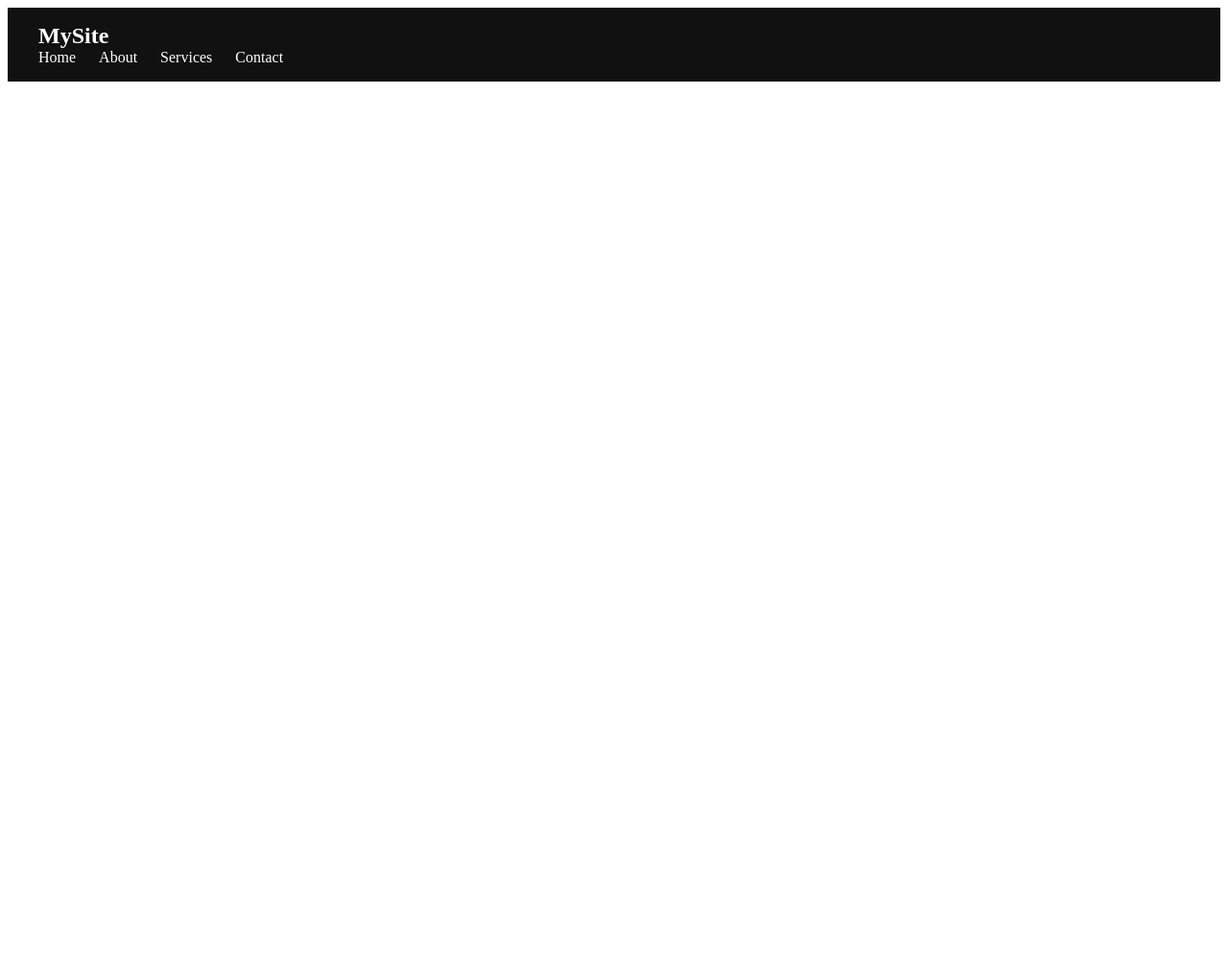
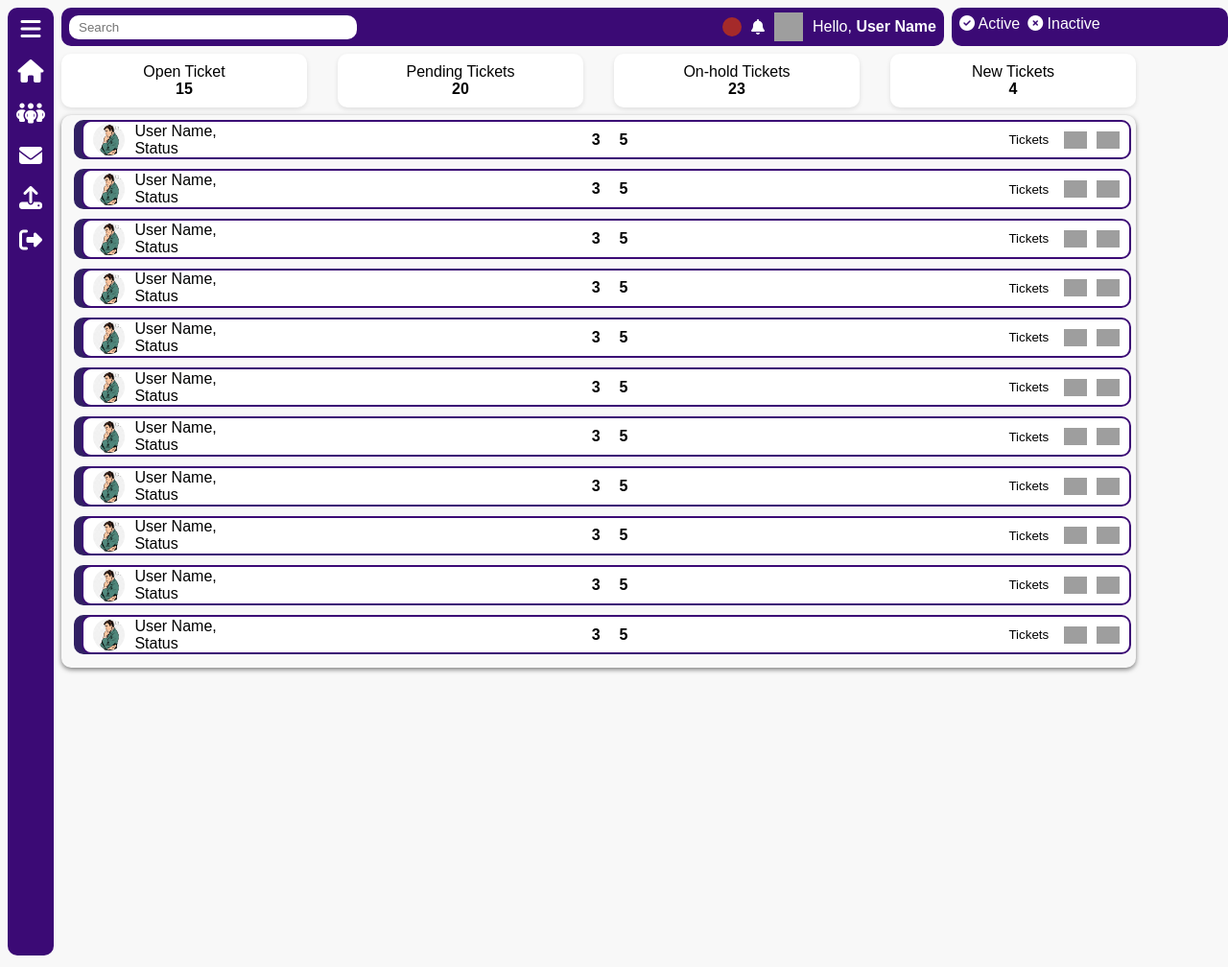
Before and after one commit to pooja31362/Freewheel, a Django app: page / in a window 1280 px wide. Shown: the whole page at 96% size. Run offline with Django 5.2, Linux system fonts and the light colour scheme; grey boxes are pictures that could not be loaded.

Commit message:
50% done with the user part

```diff
--- a/Freewheel_Portal/static/Freewheel_Portal/css/navbar.css
+++ b/Freewheel_Portal/static/Freewheel_Portal/css/navbar.css
@@ -1,66 +1,203 @@
-nav {
-      background-color: #111;
+    * {
+      box-sizing: border-box;
+    }
+    body {
+      margin: 0;
+      font-family: Arial, sans-serif;
+      background-color: #f8f8f8;
+    }
+    .sidebar {
+      position: fixed;
+      top: 0;
+      left: 0;
+      width: 3rem;
+      border-radius: 10px;
+      height: 98vh;
+      background: #3b0a75;
+      display: flex;
+      flex-direction: column;
+      align-items: center;
+      padding: 10px 0;
+      gap: 20px;
+      margin-top: .5rem;
+      margin-left:.5rem;
+
+    }
+    .sidebar i, .sidebar img {
       color: white;
-      padding: 1rem 2rem;
+      font-size: 24px;
+      cursor: pointer;
+    }
+
+    .check {
+        display: flex;
+        gap: .5rem;
+    }
+
+    .status {
+        margin-top: .5rem;
+        display: flex;
+        gap: .5rem;
+        padding: .5rem;
+        background: #3b0a75;
+        color: white;
+        border-radius: 10px;
+        width: 18rem;
+    }
+
+    .topbar {
+        flex: 1;
       display: flex;
       justify-content: space-between;
       align-items: center;
-      position: sticky;
-      top: 0;
-      z-index: 1000;
+      background: #3b0a75;
+      color: white;
+      margin-top: .5rem;
+      margin-left: 4rem;
+      left: calc(100% - .5rem);
+      padding: .5rem;
+      border-radius: 10px;
+      height: 2.5rem;
+      max-width: 70rem;
+    }
+    .topbar input {
+      width: 300px;
+      padding: 5px 10px;
+      border-radius: 10px;
+      border: none;
+    }
+    .stats {
+      display: flex;
+      justify-content: space-between;
+      max-width: 70rem;
+      margin: .5rem 0 0 4rem;
+    }
+    .stat-box {
+      background: white;
+      padding: 10px 20px;
+      border-radius: 10px;
+      box-shadow: 0 2px 5px rgba(0,0,0,0.1);
+      text-align: center;
+      min-width: .1rem;
+      width: 16rem;
+    }
+    .user-container {
+      display: flex;
+      justify-content: space-between;
+      margin: .5rem 0 0 4rem;
+      box-shadow: rgba(0,0,0,0.5) 0px 2px 5px;
+      border-radius: 10px;
+      padding: .3rem .3rem .3rem .8rem;
+      max-width: 70rem;
+    }
+    .user {
+      padding-left: .5rem;
+      scroll-behavior: smooth;
+      flex: 3;
+      max-height: 35.4rem;
+      overflow-y: auto;
     }
 
-    .logo {
-      font-size: 1.5rem;
+    .user::-webkit-scrollbar {
+        width: 8px;
+    }
+
+    .user::-webkit-scrollbar-track {
+        background: transparent;
+    }
+
+    .user::-webkit-scrollbar-thumb {
+        background: transparent ;
+        border-radius: 10px;
+    }
+
+    .user-card {
+      background: white;
+      border: 2px solid #3b0a75;
+      box-shadow: rgba(49,32,99 ,1) -.5rem 0rem 0rem;
+      max-height: 2.6rem;
+      border-radius: 10px;
+      margin-bottom: 10px;
+      padding: 10px;
+      display: flex;
+      justify-content: space-between;
+      align-items: center;
+    }
+    .user-info {
+      display: flex;
+      align-items: center;
+      gap: 10px;
+    }
+
+    .user-info .user-img {
+        max-width: 2.1rem;
+        max-height: 2.1rem;
+    }
+
+    .user-img img {
+      width: 100%;
+      height: 100%;
+      border-radius: 50%;
+    }
+    .user-info i {
+      font-size: 30px;
+      color: white;
+      background: #6a1b9a;
+      padding: 10px;
+      border-radius: 50%;
+    }
+    .user-stats {
+      display: flex;
+      gap: 20px;
       font-weight: bold;
     }
-
-    .nav-links {
+    .user-actions {
       display: flex;
-      gap: 1.5rem;
+      gap: 10px;
     }
-
-    .nav-links a {
-      color: white;
-      text-decoration: none;
-      transition: color 0.3s ease;
-    }
-
-    .nav-links a:hover {
-      color: #00bcd4;
-    }
-
-    .menu-icon {
-      display: none;
-      flex-direction: column;
+    .user-actions button {
+      border: none;
+      background: white;
       cursor: pointer;
     }
-
-    .menu-icon div {
-      width: 25px;
-      height: 3px;
+    .user-actions img {
+      width: 24px;
+    }
+    .filters {
+      flex: 1;
+      margin:.5rem ;
+      max-width: 18rem;
+    }
+    .filters .section {
       background: white;
-      margin: 4px 0;
-      transition: all 0.3s ease;
+      padding: 10px;
+      margin-bottom: 10px;
+      border-radius: 10px;
+      box-shadow: 0 2px 5px rgba(0,0,0,0.1);
     }
-
-    @media (max-width: 768px) {
-      .nav-links {
-        position: absolute;
-        top: 70px;
-        right: 0;
-        background: #111;
-        flex-direction: column;
-        width: 200px;
-        display: none;
-        padding: 1rem;
-      }
-
-      .nav-links.active {
-        display: flex;
-      }
-
-      .menu-icon {
-        display: flex;
-      }
+    .filters select, .filters button {
+      width: 100%;
+      margin-bottom: 5px;
+      padding: 5px;
+      border-radius: 5px;
+      border: 1px solid #ccc;
     }
+    .filters .button-group {
+      display: flex;
+      flex-wrap: wrap;
+      gap: 5px;
+    }
+    .filters .button-group button {
+      flex: 1;
+      border: none;
+      background: #ddd;
+      padding: 5px;
+      border-radius: 5px;
+    }
+    .notice {
+      height: 100px;
+      overflow-y: auto;
+      background: #f1f1f1;
+      padding: 10px;
+      border-radius: 10px;
+    }
--- a/Freewheel_Portal/static/Freewheel_Portal/js/navbar.js
+++ b/Freewheel_Portal/static/Freewheel_Portal/js/navbar.js
@@ -1,3 +1,14 @@
+// ../../static/Freewheel_Portal/js/navbar.js
+
 function toggleMenu() {
-      document.getElementById("navLinks").classList.toggle("active");
-    }
+  const navLinks = document.getElementById('navLinks');
+  navLinks.classList.toggle('active');
+}
+
+// Close mobile menu when window is resized to desktop
+window.addEventListener('resize', () => {
+  const navLinks = document.getElementById('navLinks');
+  if (window.innerWidth > 768) {
+    navLinks.classList.remove('active');
+  }
+});
--- a/Freewheel_Portal/templates/Freewheel_Portal/home.html
+++ b/Freewheel_Portal/templates/Freewheel_Portal/home.html
@@ -1,28 +1,84 @@
 <!DOCTYPE html>
 <html lang="en">
 <head>
-    <meta charset="UTF-8">
-    <meta name="viewport" content="width=device-width, initial-scale=1.0">
-    <title>Support Portal</title>
+  <meta charset="UTF-8">
+  <meta name="viewport" content="width=device-width, initial-scale=1.0">
+  <title>Ticket Dashboard</title>
+  <link rel="stylesheet" href="https://cdnjs.cloudflare.com/ajax/libs/font-awesome/6.4.0/css/all.min.css">
     <link rel="stylesheet" href="../../static/Freewheel_Portal/css/navbar.css">
-    <script src="../../static/Freewheel_Portal/js/navbar.js"></script>
 </head>
 <body>
     <nav>
-        <div class="side_navbar">
-            <div class="logo">MySite</div>
-            <div class="menu-icon" onclick="toggleMenu()">
-            <div></div>
-            <div></div>
-            <div></div>
-            </div>
-            <div class="nav-links" id="navLinks">
-            <a href="#">Home</a>
-            <a href="#">About</a>
-            <a href="#">Services</a>
-            <a href="#">Contact</a>
+        <div class="sidebar">
+            <i class="fa-solid fa-bars"></i>
+            <i class="fa-solid fa-house"></i>
+            <i class="fa-solid fa-people-group"></i>
+            <i class="fa-solid fa-envelope"></i>
+            <i class="fa-solid fa-upload"></i>
+            <i class="fa-solid fa-right-from-bracket"></i>
+        </div>
+
+<div class="check">
+        <div class="topbar">
+            <input type="text" placeholder="Search">
+            <div style="display: flex; align-items: center; gap: 10px;">
+                <div class="circle" style="background:brown;width:20px;height:20px;border-radius:50%;"></div>
+                <i class="fa-solid fa-bell"></i>
+                <img src="https://upload.wikimedia.org/wikipedia/commons/thumb/e/e4/Nuvola_apps_kcmsystem.png/600px-Nuvola_apps_kcmsystem.png" style="width: 30px; height: 30px;">
+                <span>Hello, <b>User Name</b></span>
             </div>
         </div>
+
+
+        <div class="status">
+            <div class="status-box">
+                <i class="fa-solid fa-circle-check"></i>
+                <span>Active</span>
+            </div>
+            <div class="status-box">
+                <i class="fa-solid fa-circle-xmark"></i>
+                <span>Inactive</span>
+            </div>
+        </div>
+</div>
+
     </nav>
+
+
+
+    <div class="stats">
+      <div class="stat-box">Open Ticket<br><b>15</b></div>
+      <div class="stat-box">Pending Tickets<br><b>20</b></div>
+      <div class="stat-box">On-hold Tickets<br><b>23</b></div>
+      <div class="stat-box">New Tickets<br><b>4</b></div>
+    </div>
+
+
+
+    <div class="user-container">
+      <div class="user">
+        <!-- Repeat this ticket-card div for each user -->
+         {% for i in range %}
+        <div class="user-card">
+          <div class="user-info">
+            <div class="user-img">
+                <img src="../../static/Freewheel_Portal/images/png-clipart-thinking-man-question-mark-bow-down.png" alt="" srcset="">
+            </div>
+            <div>User Name,<br>Status</div>
+          </div>
+          <div class="user-stats">
+            <div>3</div>
+            <div>5</div>
+          </div>
+          <div class="user-actions">
+            <button>Tickets</button>
+            <img src="https://img.icons8.com/color/48/microsoft-teams-2019.png" alt="teams">
+            <img src="https://img.icons8.com/color/48/slack-new.png" alt="slack">
+          </div>
+        </div>
+        {% endfor %}
+        <!-- Duplicate above for each entry -->
+      </div>
+    </div>
 </body>
 </html>
--- a/Freewheel_Portal/views.py
+++ b/Freewheel_Portal/views.py
@@ -1,4 +1,4 @@
 from django.shortcuts import render
 def home(request):
-    return render(request, 'Freewheel_Portal/home.html')
+    return render(request, 'Freewheel_Portal/home.html', {'range': range(15) })
 # Create your views here.
```
Also changed, not shown: Freewheel_Portal/static/Freewheel_Portal/images/png-clipart-thinking-man-question-mark-bow-down.png (added).
